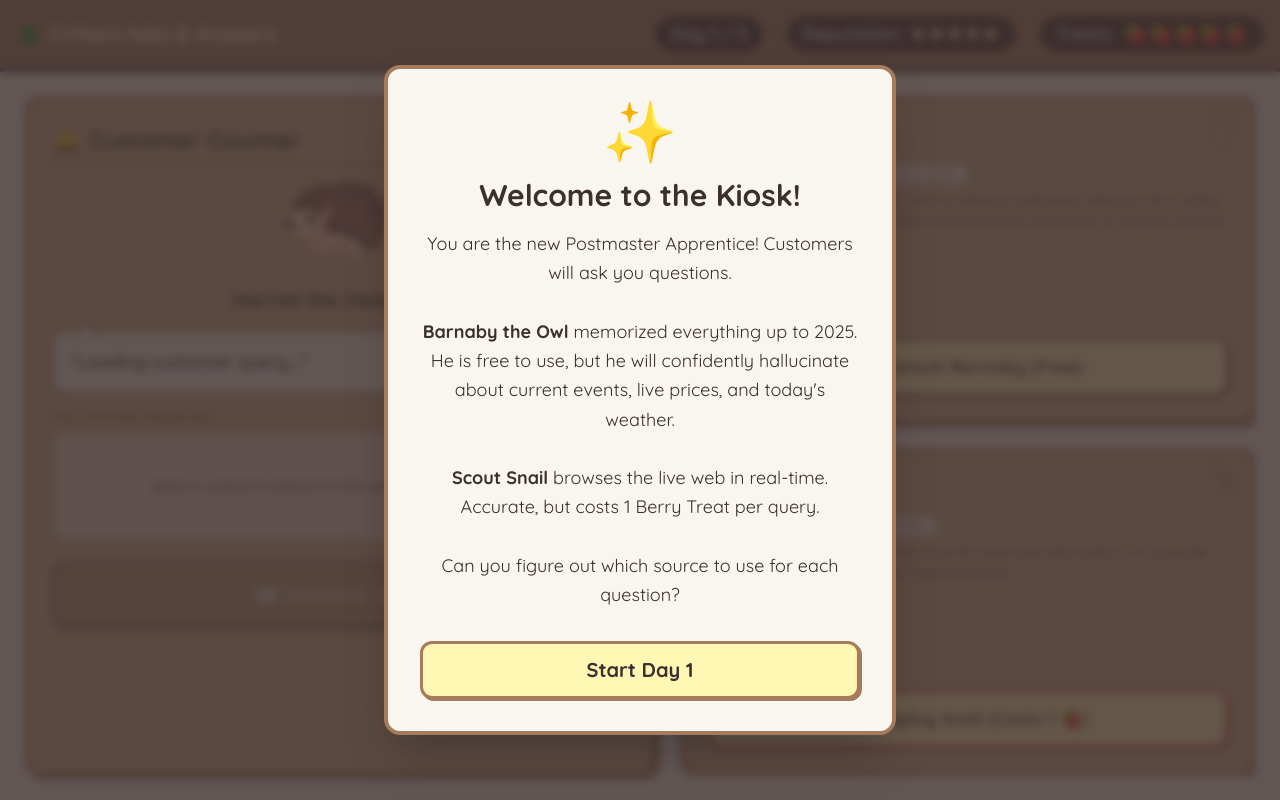
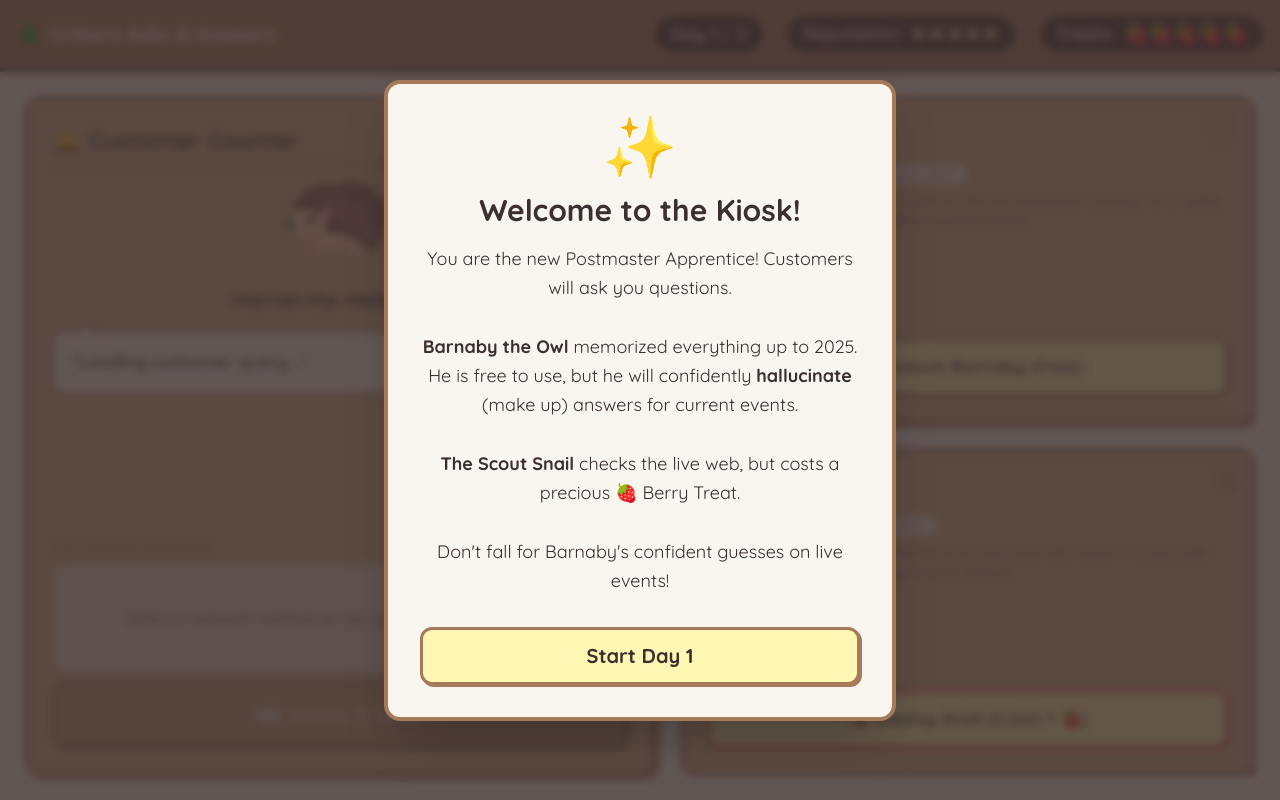
Before and after one commit to Rabeet-Ahmer/Critters-Ask-Answers, a plain HTML site: page index.html in a window 1280 px wide. Drawn offline with nearby package versions, Linux system fonts and the light colour scheme.

Commit message:
refactor: Refine HTML structure and improve AI guidance text
Updated layout and messaging for better clarity on AI capabilities.

```diff
--- a/index.html
+++ b/index.html
@@ -111,7 +111,7 @@
                 <span id="ui-customer-count" class="text-sm bg-warmbrown text-cream px-3 py-1 rounded-full">1 / 3</span>
             </h2>
 
-            <div class="flex-1 overflow-y-auto pr-1 flex flex-col gap-3 min-h-0">
+            <div class="flex-1 overflow-y-auto pr-1 flex flex-col justify-between gap-3 min-h-0">
                 <div class="flex flex-col items-center shrink-0">
                     <div id="character-emoji" class="text-6xl md:text-8xl mb-2 animate-bounce">🦔</div>
                     <div id="character-name" class="font-bold text-lg md:text-xl mb-1 text-chocolate">Harriet the Hedgehog</div>
@@ -126,17 +126,17 @@
                 </div>
 
                 <!-- Draft Answer Box -->
-                <div class="w-full shrink-0">
+                <div class="w-full mt-auto shrink-0">
                     <h3 class="font-bold text-xs md:text-sm text-warmbrown mb-1">Your Drafted Response:</h3>
-                    <div id="draft-box" class="bg-white/50 border-2 border-dashed border-warmbrown rounded-xl p-3 h-20 md:h-28 flex items-center justify-center text-center text-chocolate italic text-sm overflow-y-auto">
+                    <div id="draft-box" class="bg-white/50 border-2 border-dashed border-warmbrown rounded-xl p-3 h-20 md:h-28 flex items-center justify-center text-center text-chocolate italic text-sm md:text-base overflow-y-auto">
                         Select a research method on the right to draft an answer...
                     </div>
                 </div>
 
+            </div>
                 <button id="btn-submit" disabled class="btn-red w-full py-3 md:py-4 text-lg md:text-xl font-bold mt-2 flex justify-center items-center gap-2 shrink-0">
                     ✉️ Stamp & Send
                 </button>
-            </div>
         </section>
 
         <!-- Right Panel: Research Station -->
@@ -147,7 +147,7 @@
                 <div>
                     <h2 class="text-xl md:text-2xl font-bold mb-1 text-chocolate">Barnaby's Brain</h2>
                     <p class="text-xs text-warmbrown font-bold mb-2 bg-cream inline-block px-2 rounded">Status: Memorized everything up to 2025.</p>
-                    <p class="text-xs md:text-sm italic text-chocolate/80">Barnaby is free to consult. He uses his internal, pretrained memory. He is highly confident, but doesn't know about current events, live prices, or today's weather.</p>
+                    <p class="text-xs md:text-sm italic text-chocolate/80">Barnaby is free to consult. He uses his internal, pretrained memory. He is highly confident, but doesn't know about current events.</p>
                 </div>
                 <button id="btn-owl" class="btn-yellow w-full py-2 md:py-3 font-bold text-base md:text-lg mt-3 shrink-0">
                     🦉 Consult Barnaby (Free)
@@ -325,7 +325,7 @@
 
         function initGame() {
             showModal("Welcome to the Kiosk!",
-                "You are the new Postmaster Apprentice! Customers will ask you questions.<br><br><b>Barnaby the Owl</b> memorized everything up to 2025. He is free to use, but he will confidently hallucinate about current events, live prices, and today's weather.<br><br><b>Scout Snail</b> browses the live web in real-time. Accurate, but costs 1 Berry Treat per query.<br><br>Can you figure out which source to use for each question?",
+                "You are the new Postmaster Apprentice! Customers will ask you questions.<br><br><b>Barnaby the Owl</b> memorized everything up to 2025. He is free to use, but he will confidently <b>hallucinate</b> (make up) answers for current events.<br><br><b>The Scout Snail</b> checks the live web, but costs a precious 🍓 Berry Treat.<br><br>Don't fall for Barnaby's confident guesses on live events!",
                 "Start Day 1",
                 startDay);
         }
@@ -469,13 +469,13 @@
 
             if (reputation >= 4) {
                 title = "🎉 Certified Master Prompter!";
-                message = "Outstanding job! You successfully managed the kiosk with high praise.<br><br>You truly mastered the concept that <b>Pretrained AI Models have a knowledge cutoff</b>. By perfectly distinguishing between static knowledge and live information, you proved that LLMs like me have limitations, and the best practices involve knowing when to retrieve live data vs. using pretrained knowledge.";
+                message = "Outstanding job! You successfully managed the kiosk with high praise.<br><br>You truly mastered the concept that <b>Pretrained AI Models have a knowledge cutoff</b>. By perfectly balancing Web Retrieval (Scout Snail) for current events and internal memory (Barnaby) for historical facts, you kept the villagers safe from AI hallucinations!<br><br>Your final reputation: " + ('★'.repeat(reputation)) + ('☆'.repeat(5 - reputation));
             } else if (reputation === 3) {
                 title = "👍 Capable Postmaster!";
-                message = "Good job! You managed the kiosk, though a few villagers got mixed up by bad advice.<br><br>Remember, <b>Pretrained AI Models have a knowledge cutoff</b>. You caught most of the real-time questions, but remember: current events, live prices, today's weather, and real-time updates always need live retrieval.";
+                message = "Good job! You managed the kiosk, though a few villagers got mixed up by bad advice.<br><br>Remember, <b>Pretrained AI Models have a knowledge cutoff</b>. You caught most of Barnaby's hallucinations, but next time, be extra careful to use the Scout Snail for current events!<br><br>Your final reputation: " + ('★'.repeat(reputation)) + ('☆'.repeat(5 - reputation));
             } else {
                 title = "😅 Barely Scraped By!";
-                message = "Phew... You kept the kiosk open, but the villagers are very skeptical of your advice.<br><br>You fell for Barnaby's confident hallucinations a bit too often. Always remember: Pretrained AI models like me have a knowledge cutoff. Questions about 'today', 'current', 'now', or 'latest' almost always need live web retrieval!";
+                message = "Phew... You kept the kiosk open, but the villagers are very skeptical of your advice.<br><br>You fell for Barnaby's confident hallucinations a bit too often. Always remember: <b>Pretrained AI Models have a knowledge cutoff</b> and cannot know current events without a live web search!<br><br>Your final reputation: " + ('★'.repeat(reputation)) + ('☆'.repeat(5 - reputation));
             }
 
             showModal(title, message, "Play Again", () => location.reload());
```
